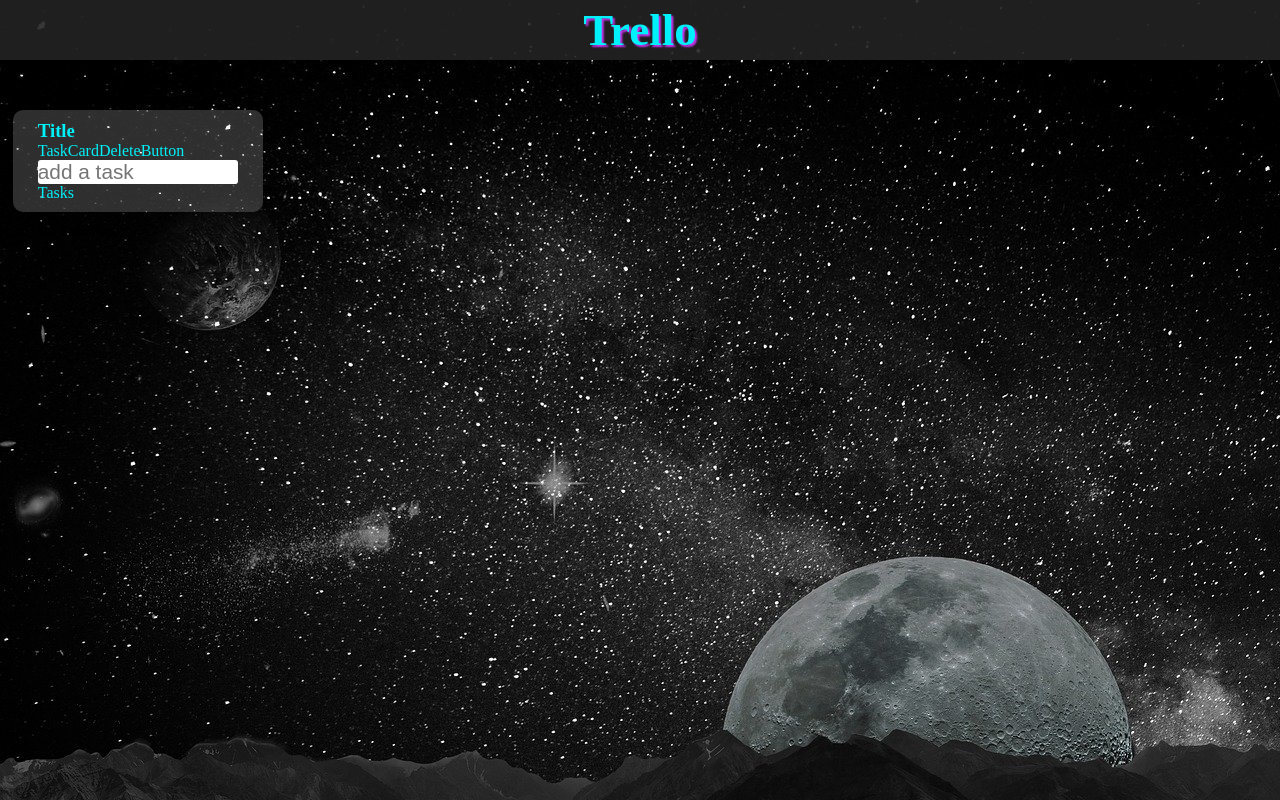
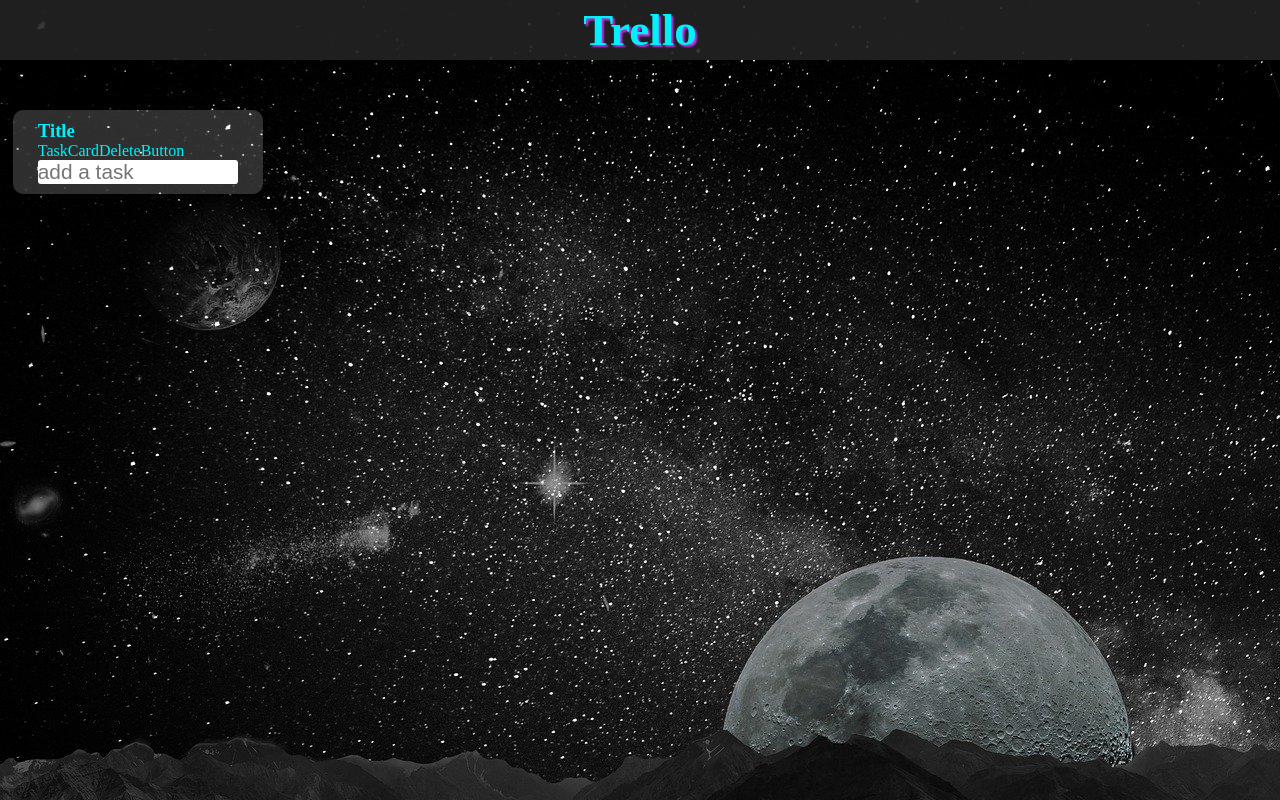
Before and after one commit to rerelurelu/trello-clone, a React (Create React App) app: page / in a window 1280 px wide. Built offline with nearby package versions, Linux system fonts and the light colour scheme.

Commit message:
☪️ refactor: Remove 'import React'

```diff
--- a/src/components/Task/Button/TaskCardDeleteButton.jsx
+++ b/src/components/Task/Button/TaskCardDeleteButton.jsx
@@ -1,5 +1,3 @@
-import React from 'react';
-
 export const TaskCardDeleteButton = () => {
   return <div>TaskCardDeleteButton</div>;
 };
--- a/src/components/Task/TaskCard.jsx
+++ b/src/components/Task/TaskCard.jsx
@@ -1,4 +1,4 @@
-import React, { useState } from 'react';
+import { useState } from 'react';
 
 import { TaskCardTitle } from './TaskCardTitle';
 import { TaskCardDeleteButton } from './Button/TaskCardDeleteButton';
@@ -20,7 +20,7 @@
         setTaskList={setTaskList}
         taskList={taskList}
       />
-      <Tasks />
+      <Tasks inputText={inputText} taskList={taskList} />
     </div>
   );
 };
--- a/src/components/Task/TaskCards.jsx
+++ b/src/components/Task/TaskCards.jsx
@@ -1,4 +1,3 @@
-import React from 'react';
 import { AddTaskCardButton } from './Button/AddTaskCardButton';
 import { TaskCard } from './TaskCard';
 
--- a/src/components/Task/Tasks.jsx
+++ b/src/components/Task/Tasks.jsx
@@ -1,5 +1,13 @@
-import React from 'react';
+import { Task } from './Task';
 
-export const Tasks = () => {
-  return <div>Tasks</div>;
+export const Tasks = ({ inputText, taskList }) => {
+  return (
+    <div>
+      {taskList.map((task) => (
+        <div>
+          <Task />
+        </div>
+      ))}
+    </div>
+  );
 };
--- a/src/components/Task/input/TaskAddInput.jsx
+++ b/src/components/Task/input/TaskAddInput.jsx
@@ -1,8 +1,8 @@
-import React from 'react';
-
 export const TaskAddInput = ({ inputText, setInputText, setTaskList, taskList }) => {
   const handleSubmit = (e) => {
     e.preventDefault();
+    setTaskList([...taskList, { text: inputText }]);
+    setInputText('');
   };
 
   const handleChange = (e) => {
@@ -17,6 +17,7 @@
           type="text"
           placeholder="add a task"
           onChange={handleChange}
+          value={inputText}
         />
       </form>
     </div>
```
